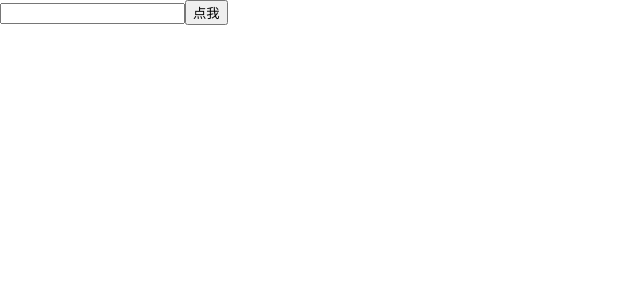
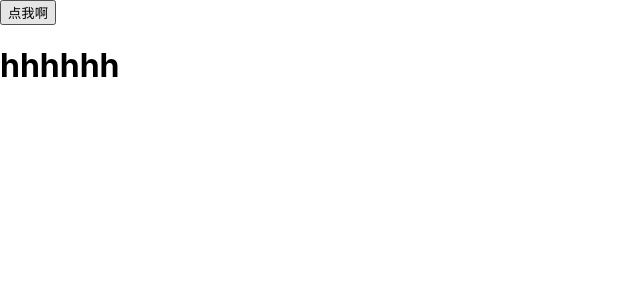
Before and after one commit to xlk1995/react-demo, a React (Create React App) app: page / in a window 1280 px wide. Shown: the top 300 px of the page, without its empty margins (0-640 px from the left). Built offline with nearby package versions, Linux system fonts and the light colour scheme.

Commit message:
feat: forwardRef

```diff
--- a/src/index.js
+++ b/src/index.js
@@ -2,34 +2,29 @@ import React from "react";
 import ReactDOM from "react-dom/client";
 import "./index.css";
 
-class Home extends React.Component {
-  render() {
-    return <input ref={this.props.inputRef} type="text" />;
+const Test = React.forwardRef((props, ref) => {
+  return (
+    <div>
+      <button ref={ref}>点我啊</button>
+      {props.children}
+    </div>
+  );
+});
+
+class App extends React.Component {
+  constructor(props) {
+    super(props);
+    this.ref = React.createRef();
   }
-}
-
-class Form extends React.Component {
-  input_Ref = (el) => {
-    this.inputRef1 = el;
-  };
-  handleClick = () => {
-    this.inputRef1.focus();
-  };
-
+  componentDidMount() {
+    console.log(this.ref, "=========");
+  }
   render() {
     return (
       <div>
-        <Home inputRef={this.input_Ref} />
-        <button onClick={this.handleClick}>点我</button>
-      </div>
-    );
-  }
-}
-class App extends React.Component {
-  render() {
-    return (
-      <div>
-        <Form />
+        <Test ref={this.ref}>
+          <h1>hhhhhh</h1>
+        </Test>
       </div>
     );
   }
```
Also changed, not shown: 1 other file (tests, documents, lock files or other folders).
